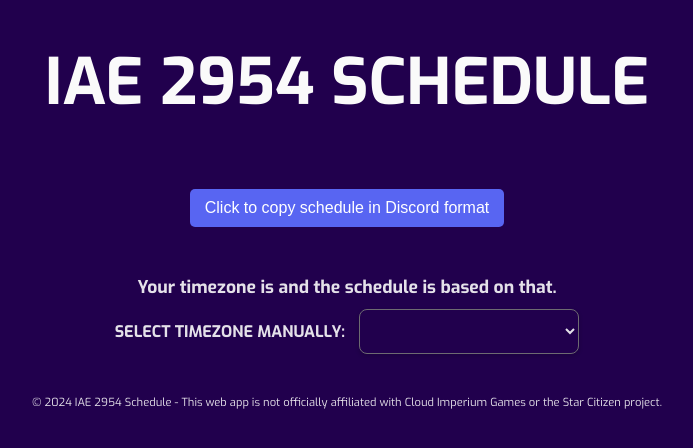
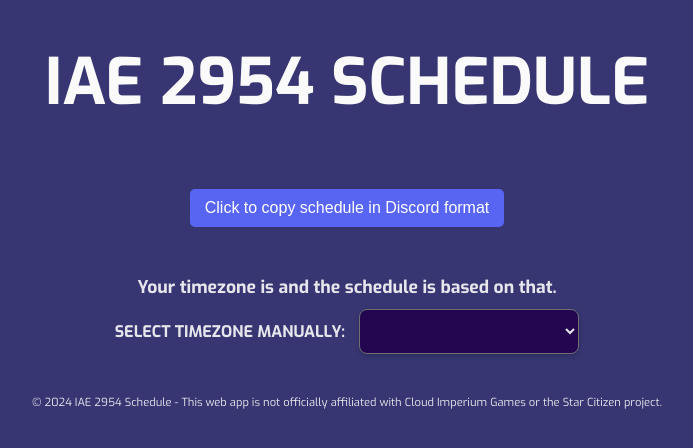
Before and after one commit to f4sh/IAE, a website: page index.html in a window 1280 px wide. Shown: the whole page, without its empty margins (293-986 px from the left). Drawn offline with Linux system fonts and the light colour scheme.

Commit message:
Update style.css

```diff
--- a/style.css
+++ b/style.css
@@ -2,7 +2,7 @@
 
 body,
 html {
-    background-color: #21004d;
+    background-color: #373672;
     color: #fafafa;
     font-family: 'Exo', sans-serif;
     margin: 0;
```
